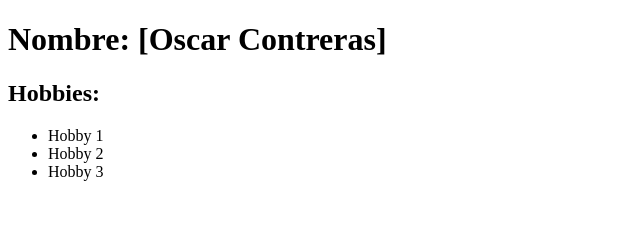
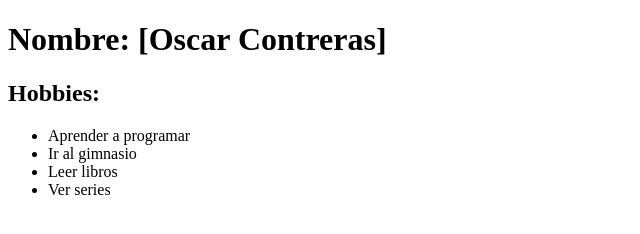
Before and after one commit to Cedillo2024/Cedillo2024, a plain HTML site: page index.html in a window 1280 px wide. Shown: the whole page, without its empty margins (0-640 px from the left). Drawn offline with Linux system fonts and the light colour scheme.

Commit message:
Update index.html

```diff
--- a/index.html
+++ b/index.html
@@ -9,10 +9,10 @@
     <h1>Nombre: [Oscar Contreras]</h1>
     <h2>Hobbies:</h2>
     <ul>
-        <li>Hobby 1</li>
-        <li>Hobby 2</li>
-        <li>Hobby 3</li>
-        <!-- Agrega más hobbies si quieres -->
+        <li>Aprender a programar</li>
+        <li>Ir al gimnasio</li>
+        <li>Leer libros</li>
+        <li>Ver series</li>
     </ul>
 </body>
 </html>
```
